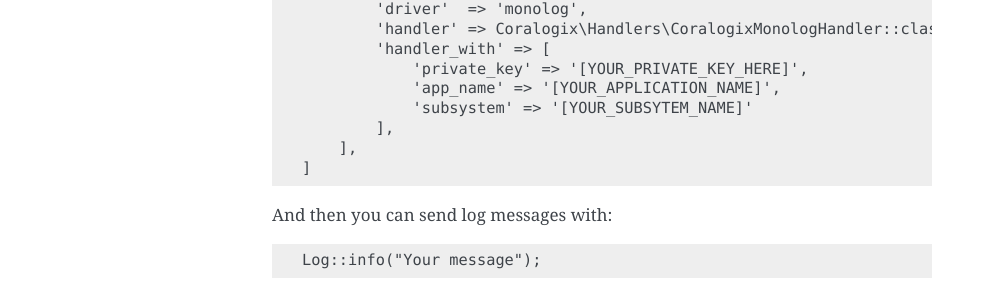
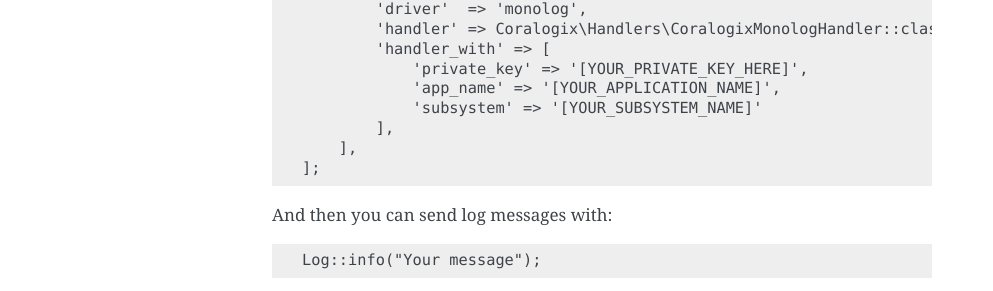
Before and after one commit to coralogix/php-coralogix-sdk, a Sphinx documentation site: the page built from docs/frameworks/Laravel.rst, in a window 1280 px wide. Shown: the part 495-786 px from the top of the page, without its empty margins (148-1141 px from the left). Built offline with Sphinx 7.4.7, drawn with Linux system fonts in a browser that asks for light colours.

Commit message:
Frameworks integration manuals fixed

```diff
--- a/docs/frameworks/Laravel.rst
+++ b/docs/frameworks/Laravel.rst
@@ -26,10 +26,10 @@
             'handler_with' => [
                 'private_key' => '[YOUR_PRIVATE_KEY_HERE]',
                 'app_name' => '[YOUR_APPLICATION_NAME]',
-                'subsystem' => '[YOUR_SUBSYTEM_NAME]'
+                'subsystem' => '[YOUR_SUBSYSTEM_NAME]'
             ],
         ],
-    ]
+    ];
 
 And then you can send log messages with:
 
--- a/docs/frameworks/Monolog.rst
+++ b/docs/frameworks/Monolog.rst
@@ -18,7 +18,7 @@
         new CoralogixMonologHandler(
             "[YOUR_PRIVATE_KEY_HERE]",
             "[YOUR_APPLICATION_NAME]",
-            "[YOUR_SUBSYTEM_NAME]"
+            "[YOUR_SUBSYSTEM_NAME]"
         )
     );
     $logger->info("Hello from Monolog logging library");
--- a/docs/frameworks/Symfony2.rst
+++ b/docs/frameworks/Symfony2.rst
@@ -21,4 +21,4 @@
             arguments:
                 private_key: [YOUR_PRIVATE_KEY_HERE]
                 app_name: [YOUR_APPLICATION_NAME]
-                subsystem: [YOUR_SUBSYTEM_NAME]
+                subsystem: [YOUR_SUBSYSTEM_NAME]
--- a/docs/frameworks/Yii2.rst
+++ b/docs/frameworks/Yii2.rst
@@ -25,7 +25,7 @@
                             new Coralogix\Handlers\CoralogixMonologHandler(
                                 "[YOUR_PRIVATE_KEY_HERE]",
                                 "[YOUR_APPLICATION_NAME]",
-                                "[YOUR_SUBSYTEM_NAME]"
+                                "[YOUR_SUBSYSTEM_NAME]"
                             )
                         ],
                         'processor' => [],
```
